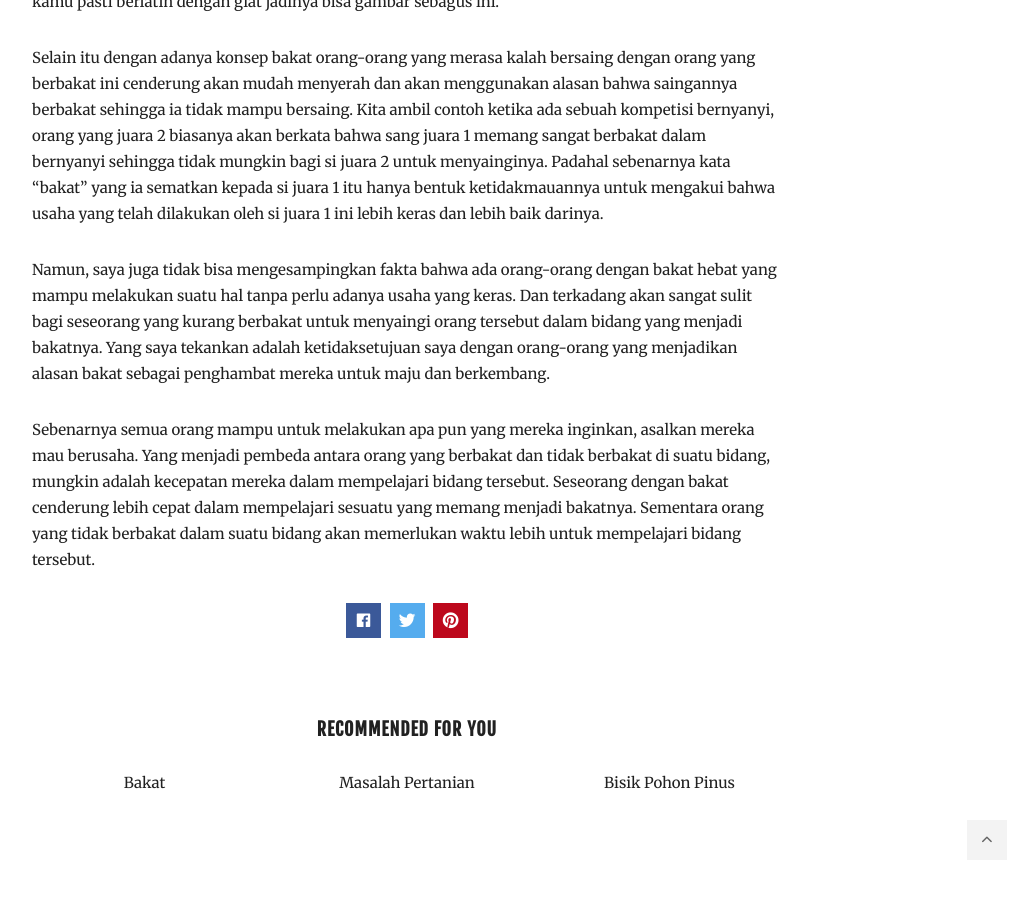
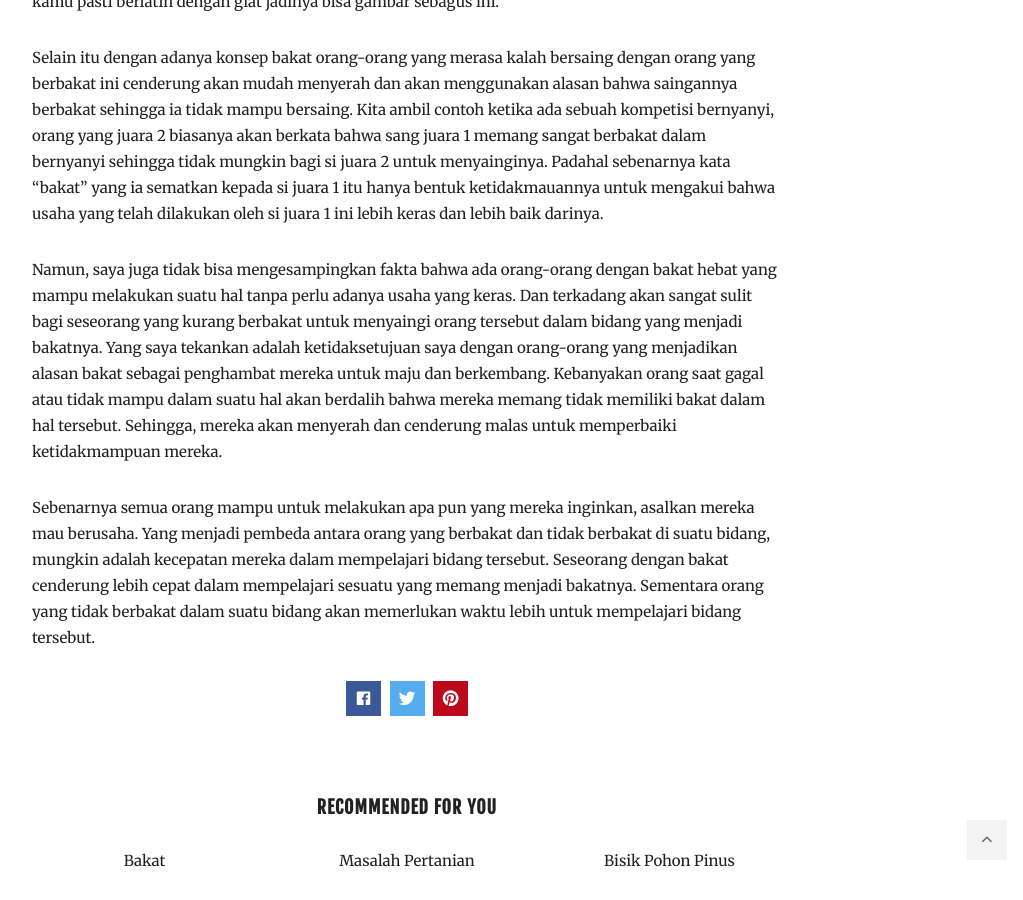
Before and after one commit to imamnrchls/imamnrchls.github.io, a Jekyll site: the page built from _posts/2019-12-24-bakat.md, in a window 1280 px wide and 900 px high, scrolled down 943 px. Shown: the whole window, without its empty margins (233-1256 px from the left). Built offline with Jekyll 4.4.1, drawn with Linux system fonts in a browser that asks for light colours; comment, search, counter and statistics services are not loaded.

Commit message:
Update 2019-12-24-bakat.md

```diff
--- a/_posts/2019-12-24-bakat.md
+++ b/_posts/2019-12-24-bakat.md
@@ -19,6 +19,6 @@ Saya kurang setuju dengan konsep bakat karena dengan adanya konsep ini muncullah
 
 Selain itu dengan adanya konsep bakat orang-orang yang merasa kalah bersaing dengan orang yang berbakat ini cenderung akan mudah menyerah dan akan menggunakan alasan bahwa saingannya berbakat sehingga ia tidak mampu bersaing. Kita ambil contoh ketika ada sebuah kompetisi bernyanyi, orang yang juara 2 biasanya akan berkata bahwa sang juara 1 memang sangat berbakat dalam bernyanyi sehingga tidak mungkin bagi si juara 2 untuk menyainginya. Padahal sebenarnya kata "bakat" yang ia sematkan kepada si juara 1 itu hanya bentuk ketidakmauannya untuk mengakui bahwa usaha yang telah dilakukan oleh si juara 1 ini lebih keras dan lebih baik darinya.
 
-Namun, saya juga tidak bisa mengesampingkan fakta bahwa ada orang-orang dengan bakat hebat yang mampu melakukan suatu hal tanpa perlu adanya usaha yang keras. Dan terkadang akan sangat sulit bagi seseorang yang kurang berbakat untuk menyaingi orang tersebut dalam bidang yang menjadi bakatnya. Yang saya tekankan adalah ketidaksetujuan saya dengan orang-orang yang menjadikan alasan bakat sebagai penghambat mereka untuk maju dan berkembang.
+Namun, saya juga tidak bisa mengesampingkan fakta bahwa ada orang-orang dengan bakat hebat yang mampu melakukan suatu hal tanpa perlu adanya usaha yang keras. Dan terkadang akan sangat sulit bagi seseorang yang kurang berbakat untuk menyaingi orang tersebut dalam bidang yang menjadi bakatnya. Yang saya tekankan adalah ketidaksetujuan saya dengan orang-orang yang menjadikan alasan bakat sebagai penghambat mereka untuk maju dan berkembang. Kebanyakan orang saat gagal atau tidak mampu dalam suatu hal akan berdalih bahwa mereka memang tidak memiliki bakat dalam hal tersebut. Sehingga, mereka akan menyerah dan cenderung malas untuk memperbaiki ketidakmampuan mereka.
 
 Sebenarnya semua orang mampu untuk melakukan apa pun yang mereka inginkan, asalkan mereka mau berusaha. Yang menjadi pembeda antara orang yang berbakat dan tidak berbakat di suatu bidang, mungkin adalah kecepatan mereka dalam mempelajari bidang tersebut. Seseorang dengan bakat cenderung lebih cepat dalam mempelajari sesuatu yang memang menjadi bakatnya. Sementara orang yang tidak berbakat dalam suatu bidang akan memerlukan waktu lebih untuk mempelajari bidang tersebut.
```
